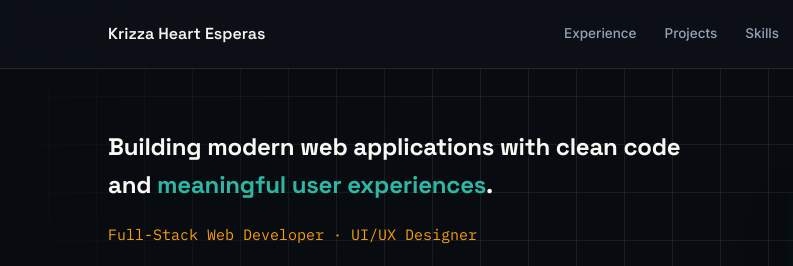
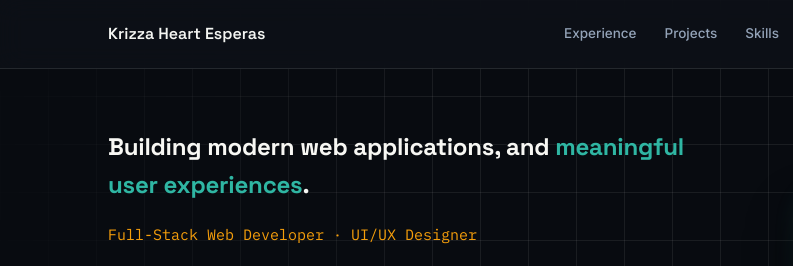
Before and after one commit to krizzaheartesperas/krizza-heart-esperas-portfolio, a website built with Vite: page index.html in a window 1280 px wide. Shown: the top 266 px of the page, 0-793 px from the left. Built offline with nearby package versions, Linux system fonts and the light colour scheme; grey boxes are pictures that could not be loaded.

Commit message:
update home description

```diff
--- a/index.html
+++ b/index.html
@@ -36,7 +36,7 @@
 <section class="hero" id="home">
   <div class="wrap hero-grid">
     <div>
-      <h1>Building modern web applications with clean code and <span>meaningful user experiences</span>.</h1>
+      <h1>Building modern web applications, and <span>meaningful user experiences</span>.</h1>
       <div class="role mono">Full-Stack Web Developer · UI/UX Designer</div>
       <p class="lede">BS Information Technology graduate with experience designing, developing, and deploying full-stack applications using Next.js, TypeScript, and Supabase. Built a production-ready Human Resource Information System during internship and contributed to business and IoT projects through both software development and UI/UX design. Committed to building reliable, maintainable solutions that deliver real value to users and organizations.</p>
       <div class="hero-actions">
```
